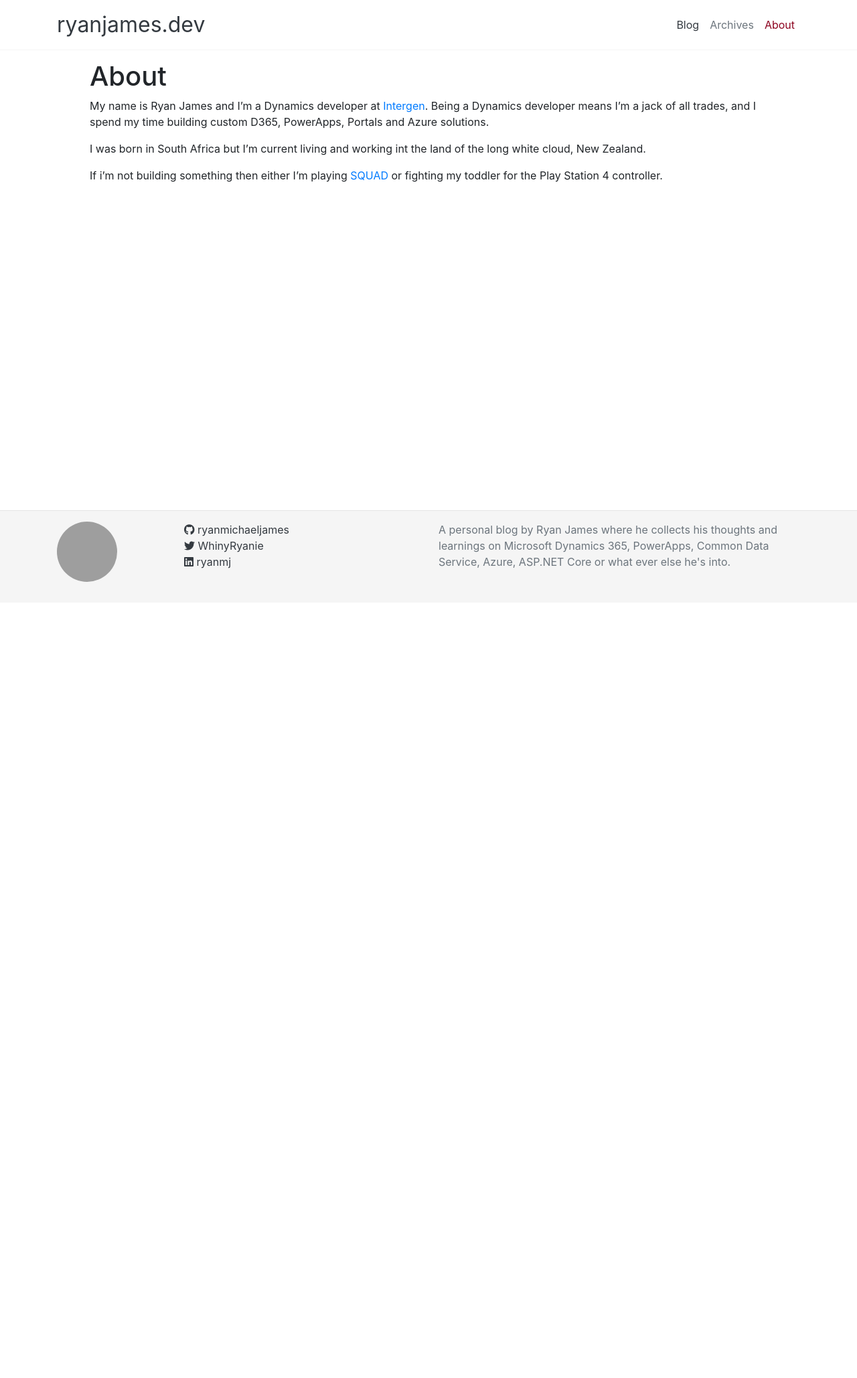
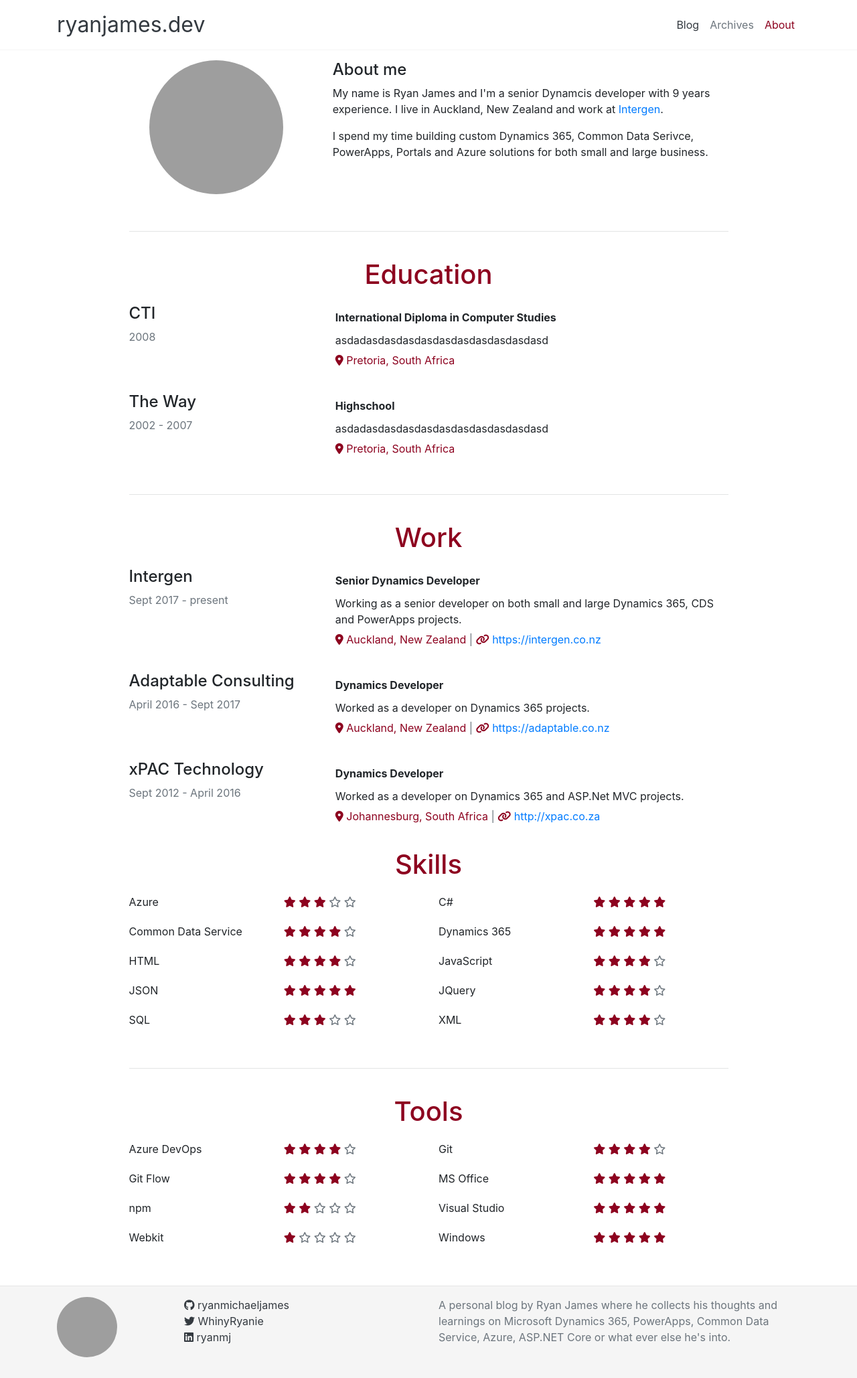
Before and after one commit to ryanmichaeljames/ryanmichaeljames.github.io, a Jekyll site: the page built from about.html, in a window 1280 px wide. Shown: the whole page at 67% size. Built offline with Jekyll 4.4.1, drawn with Linux system fonts in a browser that asks for light colours; nearby versions of some CDN libraries; before the commit the page ends 900 px from its top, so only the background shows below that; grey boxes are pictures that could not be loaded.

Commit message:
Added resume.

```diff
--- a/_data/resume.yml
+++ b/_data/resume.yml
@@ -15,20 +15,20 @@ experience:
   work:
   - name: Intergen
     period: Sept 2017 - present
-    job_title: Senior Dynamics Developer
+    title: Senior Dynamics Developer
     description: Working as a senior developer on both small and large Dynamics 365,
       CDS and PowerApps projects.
     location: Auckland, New Zealand
     website: https://intergen.co.nz
   - name: Adaptable Consulting
     period: April 2016 - Sept 2017
-    job_title: Dynamics Developer
+    title: Dynamics Developer
     description: Worked as a developer on Dynamics 365 projects.
     location: Auckland, New Zealand
     website: https://adaptable.co.nz
   - name: xPAC Technology
     period: Sept 2012 - April 2016
-    job_title: Dynamics Developer
+    title: Dynamics Developer
     description: Worked as a developer on Dynamics 365 and ASP.Net MVC projects.
     location: Johannesburg, South Africa
     website: http://xpac.co.za
--- /dev/null
+++ b/_includes/resume.html
@@ -0,0 +1,96 @@
+<div class="container resume">
+    <div class="col-lg-10 mx-auto">
+        <hr />
+
+        <h1>Education</h1>
+        {% for item in site.data.resume.experience.education %}
+        <div class="row experience">
+            <div class="col-md-4">
+                <h4>{{ item.name }}</h4>
+                <p class="experience-period">{{ item.period }}</p>
+            </div>
+            <div class="col-md-8">
+                <p>
+                    <strong>{{ item.title }}</strong>
+                    <span class="hidden-phone">{{ item.description }}</span>
+                    <span class="experience-details">
+                        <span class="location"><i class="fas fa-map-marker-alt"></i> {{ item.location }}</span>
+                    </span>
+                </p>
+            </div>
+        </div>
+        {% endfor %}
+        <hr />
+
+        <h1>Work</h1>
+        {% for item in site.data.resume.experience.work %}
+        <div class="row experience">
+            <div class="col-md-4">
+                <h4>{{ item.name }}</h4>
+                <p class="experience-period">{{ item.period }}</p>
+            </div>
+            <div class="col-md-8">
+                <p>
+                    <strong>{{ item.title }}</strong>
+                    <span class="hidden-phone">{{ item.description }}</span>
+                    <span class="experience-details">
+                        <span class="location"><i class="fas fa-map-marker-alt"></i> {{ item.location }}</span>
+                        <span class="seperator">|</span>
+                        <span class="website"><i class="fas fa-link"></i> <a href="{{ item.website }}"
+                                target="_blank">{{ item.website }}</a></span>
+                    </span>
+                </p>
+            </div>
+        </div>
+        {% endfor %}
+
+        <h1>Skills</h1>
+        <div class="abilities">
+            <div class="row">
+                {% for item in site.data.resume.abilities.skills %}
+                <div class="col-md-6">
+                    <div class="row ability">
+                        <div class="col-6 col-sm-6 col-md-6">
+                            <span class="ability-name">{{ item.name }}</span>
+                        </div>
+                        <div class="col-6 col-sm-6 col-md-6">
+                            <span class="ability-rating">
+                                <i class="{% if item.rating > 0 %}rating-fill fas{% else %}far{% endif %} fa-star"></i>
+                                <i class="{% if item.rating > 1 %}rating-fill fas{% else %}far{% endif %} fa-star"></i>
+                                <i class="{% if item.rating > 2 %}rating-fill fas{% else %}far{% endif %} fa-star"></i>
+                                <i class="{% if item.rating > 3 %}rating-fill fas{% else %}far{% endif %} fa-star"></i>
+                                <i class="{% if item.rating > 4 %}rating-fill fas{% else %}far{% endif %} fa-star"></i>
+                            </span>
+                        </div>
+                    </div>
+                </div>
+                {% endfor %}
+            </div>
+        </div>
+        <hr />
+
+        <h1>Tools</h1>
+        <div class="abilities">
+            <div class="row">
+                {% for item in site.data.resume.abilities.tools %}
+                <div class="col-md-6">
+                    <div class="row ability">
+                        <div class="col-6 col-sm-6 col-md-6">
+                            <span class="ability-name">{{ item.name }}</span>
+                        </div>
+                        <div class="col-6 col-sm-6 col-md-6">
+                            <span class="ability-rating">
+                                <i class="{% if item.rating > 0 %}rating-fill fas{% else %}far{% endif %} fa-star"></i>
+                                <i class="{% if item.rating > 1 %}rating-fill fas{% else %}far{% endif %} fa-star"></i>
+                                <i class="{% if item.rating > 2 %}rating-fill fas{% else %}far{% endif %} fa-star"></i>
+                                <i class="{% if item.rating > 3 %}rating-fill fas{% else %}far{% endif %} fa-star"></i>
+                                <i class="{% if item.rating > 4 %}rating-fill fas{% else %}far{% endif %} fa-star"></i>
+                            </span>
+                        </div>
+                    </div>
+                </div>
+                {% endfor %}
+            </div>
+        </div>
+    </div>
+</div>
--- a/_layouts/default.html
+++ b/_layouts/default.html
@@ -8,9 +8,7 @@
   {%- include header.html -%}
 
   <main role="main" class="flex-shrink-0">
-    <div class="container">
-      {{ content }}
-    </div>
+    {{ content }}
   </main>
 
   {%- include footer.html -%}
--- a/_layouts/home.html
+++ b/_layouts/home.html
@@ -1,7 +1,7 @@
 ---
 layout: default
 ---
-
+<div class="container">
   <div class="row">
     <div class="col-md-12">
       {%- for post in site.posts limit:5 -%}
@@ -17,3 +17,4 @@ layout: default
       {%- endfor -%}
     </div>
   </div>
+</div>
--- a/_layouts/page.html
+++ b/_layouts/page.html
@@ -1,6 +1,7 @@
 ---
 layout: default
 ---
+<div class="container">
   <article class="post">
 
     <header class="post-header">
@@ -12,3 +13,4 @@ layout: default
     </div>
 
   </article>
+</div>
--- a/_layouts/post.html
+++ b/_layouts/post.html
@@ -2,6 +2,7 @@
 layout: default
 ---
 
+<div class="container">
   <div class="row">
     <div class="col-md-8 blog-main">
       <article class="blog-post" itemscope itemtype="http://schema.org/BlogPosting">
@@ -34,3 +35,4 @@ layout: default
       {%- include sidebar.html -%}
     </aside>
   </div>
+</div>
--- /dev/null
+++ b/about.html
@@ -0,0 +1,49 @@
+---
+layout: default
+permalink: /about/
+---
+<!--
+My name is Ryan James and I'm a Dynamics developer at [Intergen](https://www.intergen.co.nz/). Being a Dynamics developer means I'm a jack of all trades, and I spend my time building custom D365, PowerApps, Portals and Azure solutions.
+
+I was born in South Africa but I'm current living and working int the land of the long white cloud, New Zealand.
+
+If i'm not building something then either I'm playing [SQUAD](https://joinsquad.com/) or fighting my toddler for the Play Station 4 controller. -->
+
+<div class="container about">
+    <div class="row">
+        <div class="col-lg-10 mx-auto">
+            <div class="row">
+                <div class="col-md-4 text-center">
+                    {% capture github_userid%}{{site.github_userid}}{%endcapture%}
+                    <img src="https://avatars0.githubusercontent.com/u/{{ github_userid | cgi_escape | escape }}?v=4"
+                        class="rounded-circle img-fluid mx-auto d-block avatar">
+                </div>
+                <div class="col-md-8">
+                    <h4>About me</h4>
+                    <p>My name is Ryan James and I'm a senior Dynamcis developer with
+                        {{ site.time | date: "%Y" | minus: 2010 }}
+                        years experience. I live in Auckland, New Zealand and work at <a
+                            href="https://intergen.co.nz">Intergen</a>.
+                    </p>
+                    <p class="mb-0">
+                        I spend my time building custom Dynamics 365, Common Data Serivce, PowerApps, Portals and Azure
+                        solutions for both small and large business.
+                    </p>
+                </div>
+                <!-- <div class="col-md-4">
+                    <h4>Details</h4>
+                    <p>
+                        <strong>Name:</strong><br>
+                        {{ site.author }}<br>
+                        <strong>Age:</strong><br>
+                        {{ site.time | date: "%Y" | minus: 1989 }} years<br>
+                        <strong>Location:</strong><br>
+                        Auckland, New Zealand
+                    </p>
+                </div> -->
+            </div>
+        </div>
+    </div>
+</div>
+
+{%- include resume.html -%}
--- a/about.md
+++ /dev/null
@@ -1,11 +0,0 @@
----
-layout: page
-title: About
-permalink: /about/
----
-
-My name is Ryan James and I'm a Dynamics developer at [Intergen](https://www.intergen.co.nz/). Being a Dynamics developer means I'm a jack of all trades, and I spend my time building custom D365, PowerApps, Portals and Azure solutions.
-
-I was born in South Africa but I'm current living and working int the land of the long white cloud, New Zealand.
-
-If i'm not building something then either I'm playing [SQUAD](https://joinsquad.com/) or fighting my toddler for the Play Station 4 controller.
--- a/assets/css/main.scss
+++ b/assets/css/main.scss
@@ -9,14 +9,39 @@
 
 main > .container {
   padding-top: 15px;
-  padding-left: 5%;
-  padding-right: 5%;
+  // padding-left: 5%;
+  // padding-right: 5%;
 }
 
 a:hover,
 a:focus {
   text-decoration: none;
   color: #8d021f !important;
+}
+
+.display-4 {
+  font-size: 2.5rem;
+}
+
+@media (min-width: 768px) {
+  .display-4 {
+    font-size: 3rem;
+  }
+}
+
+@media (max-width: 768px) {
+  .hidden-phone {
+    display: none;
+  }
+
+  .experience .experience-details > span {
+    display: block;
+    margin-bottom: 6px;
+  }
+
+  .experience .experience-details .seperator {
+    display: none;
+  }
 }
 
 /*
@@ -39,7 +64,6 @@ nav.navbar .navbar-brand {
 .nav-item.active a {
   color: #8d021f !important;
 }
-
 
 /*
 * Footer
@@ -69,20 +93,6 @@ nav.navbar .navbar-brand {
 
 .footer .social a {
   color: #343a40;
-}
-
-/*
-* Home
-*/
-
-.display-4 {
-  font-size: 2.5rem;
-}
-
-@media (min-width: 768px) {
-  .display-4 {
-    font-size: 3rem;
-  }
 }
 
 /*
@@ -130,117 +140,73 @@ nav.navbar .navbar-brand {
   margin-bottom: 15px;
 }
 
-// @import "minima";
+/*
+* About
+*/
 
-// .footer-col-1 {
-//   width: -webkit-calc(20% - (#{$spacing-unit} / 2));
-//   width: calc(20% - (#{$spacing-unit} / 2));
-// }
+.about h1 {
+  color: #8d021f;
+  text-align: center;
+  margin-bottom: 20px;
+}
 
-// .footer-col-2 {
-//   width: -webkit-calc(35% - (#{$spacing-unit} / 2));
-//   width: calc(35% - (#{$spacing-unit} / 2));
-// }
+.about img.avatar {
+  max-height: 200px;
+}
 
-// .footer-col-3 {
-//   width: -webkit-calc(45% - (#{$spacing-unit} / 2));
-//   width: calc(45% - (#{$spacing-unit} / 2));
-// }
+/*
+* Resume
+*/
 
-// .site-footer .avatar {
-//   width: auto;
-//   height: 90px;
-//   border-radius: 50%;
-// }
+.container.resume {
+  margin-bottom: 40px;
+}
 
-// .post img {
-//   padding-top: 15px;
-//   padding-bottom: 15px;
-// }
+.resume h1 {
+  color: #8d021f;
+  text-align: center;
+  margin-bottom: 20px;
+}
 
-// .row {
-//   margin-right: -15px;
-//   margin-left: -15px;
-// }
+.resume hr {
+  margin: 40px 0px;
+  border-color: #727878;
+  opacity: 0.2;
+  filter: alpha(opacity=20);
+}
 
-// .experience {
-//   margin-bottom: 20px;
-// }
+.experience {
+  margin-bottom: 20px;
+}
 
-// .experience-col {
-//   float: left;
-//   margin-bottom: 15px;
-//   padding-left: 15px;
-//   padding-right: 15px;
-// }
+.experience .experience-period {
+  color: #6c757d;
+}
 
-// .experience-col-1 {
-//   width: -webkit-calc(30% - #{$spacing-unit});
-//   width: calc(30% - (#{$spacing-unit}));
-// }
+.experience p > strong {
+  display: block;
+  padding-top: 8px;
+  margin-bottom: 10px;
+}
 
-// .experience-col-2 {
-//   width: -webkit-calc(70% - #{$spacing-unit});
-//   width: calc(70% - #{$spacing-unit});
-// }
+.experience .experience-details {
+  display: block;
+  margin-top: 6px;
+  color: #8d021f;
+}
 
-// .experience p > strong {
-//   display: block;
-//   padding-top: 8px;
-//   margin-bottom: 10px;
-// }
+.experience .experience-details .seperator {
+  color: #6c757d;
+}
 
-// .experience-details {
-//   display: block;
-//   margin-top: 6px;
-// }
+.ability {
+  margin-bottom: 20px;
+}
 
-// .experience .experience-details {
-//   color: #424242 !important;
-// }
+.ability span.ability-rating {
+  color: #6c757d;;
+}
 
-// .ability {
-//   margin-bottom: 20px;
-// }
-
-// .ability-col {
-//   float: left;
-//   margin-bottom: 15px;
-//   padding-left: 15px;
-//   padding-right: 15px;
-// }
-
-// .ability-col-1 {
-//   width: -webkit-calc(50% - #{$spacing-unit});
-//   width: calc(50% - #{$spacing-unit});
-// }
-
-// .ability-name {
-//   display: inline-block;
-//   width: 60%;
-// }
-
-// .ability-rating {
-//   float: right;
-// }
-
-// .ability .ability-rating .fas {
-//   color: #424242;
-// }
-
-// .ability .ability-rating .far {
-//   color: #424242;
-// }
-
-// hr {
-//   margin: 40px 0px;
-//   border-color: #424242;
-//   opacity: 0.2;
-//   filter: alpha(opacity=20);
-// }
-
-// .clearfix::after {
-//   content: "";
-//   clear: both;
-//   display: table;
-// }
+.ability span.ability-rating > i.rating-fill {
+  color: #8d021f;
+}
```
Also changed, not shown: resume.html (deleted, +0 -109 lines). Lines whose indentation alone changed are shown as unchanged.
